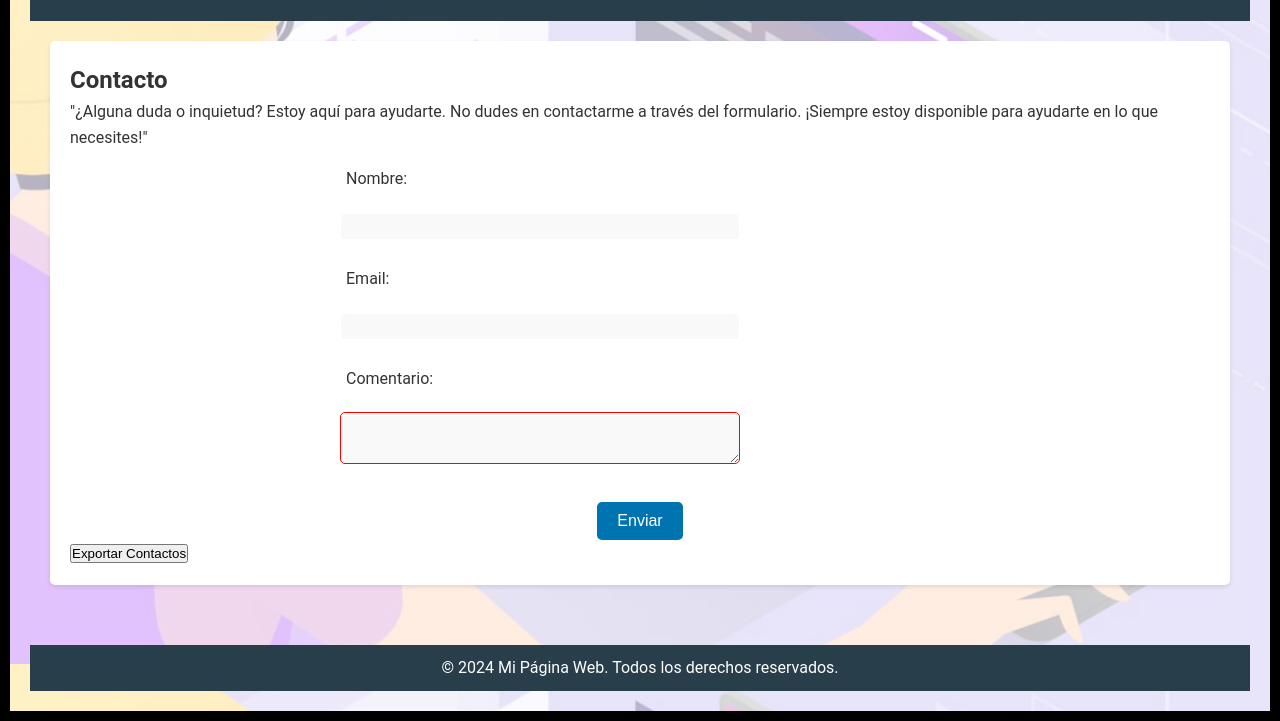
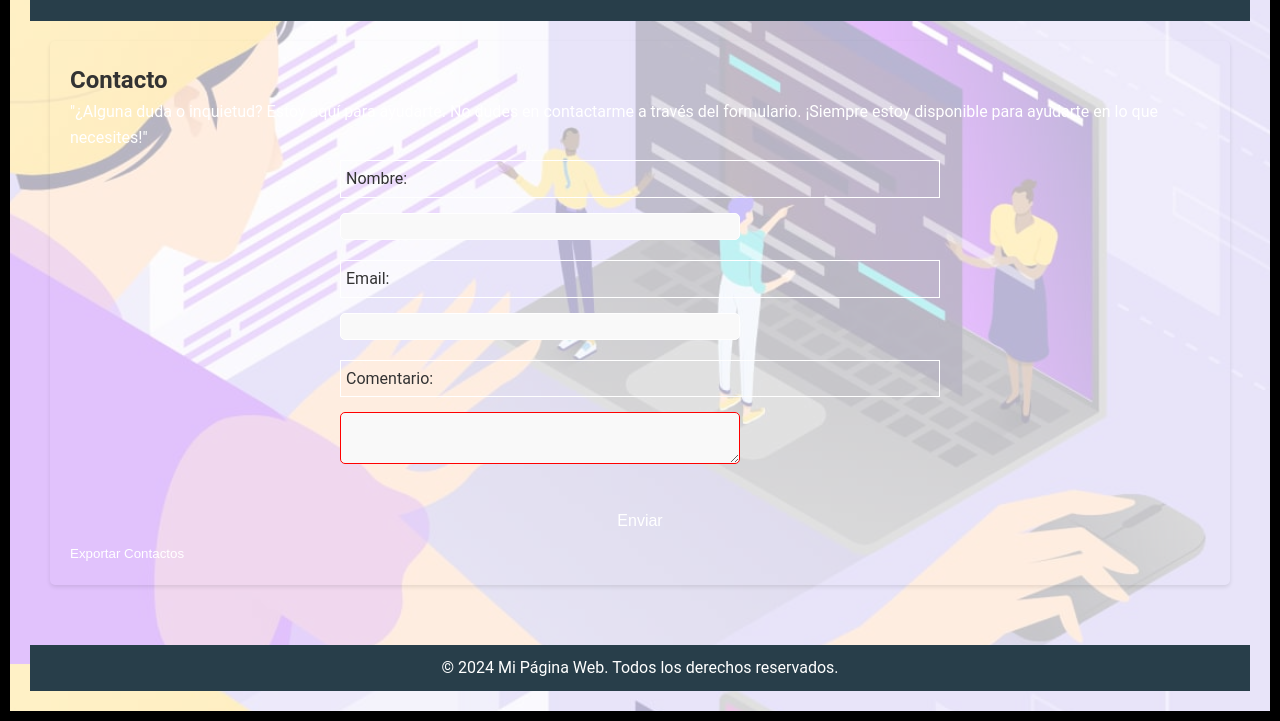
Before and after one commit to TejadaDiego/New-Fashion-Vsion, a plain HTML site: page contacto.html in a window 1280 px wide. Shown: the part 136-857 px from the top of the page. Drawn offline with Linux system fonts and the light colour scheme.

Commit message:
Update contacto.html

```diff
--- a/contacto.html
+++ b/contacto.html
@@ -18,7 +18,7 @@
             border: 10px solid black; /* Ancho y estilo del borde */
             padding: 20px; /* Relleno dentro del contenedor */
             box-sizing: border-box; /* Incluir el borde y el relleno en el ancho y alto del contenedor */
-            background-color: rgba(255, 255, 255, 0.7); /* Fondo transparente con 70% de opacidad */
+            background-color: rgba(255, 255, 255, 0.7); /* Fondo blanco con 70% de opacidad */
         }
 
         /* Estilos específicos para el cuerpo */
@@ -34,6 +34,7 @@
         /* Estilos para la sección de contacto */
         #contacto {
             padding: 20px;
+            background-color: transparent; /* Fondo transparente */
         }
 
         /* Estilos para los labels y inputs dentro de la sección de contacto */
@@ -41,6 +42,13 @@
             border: 1px solid white; /* Borde blanco */
             padding: 5px; /* Espaciado interno */
             margin-bottom: 10px; /* Margen inferior */
+        }
+
+        /* Estilos para el texto y botones dentro de la sección de contacto */
+        #contacto p, #contacto button {
+            background-color: transparent; /* Fondo transparente */
+            color: white; /* Texto blanco */
+            border: none; /* Sin borde */
         }
     </style>
 
```
